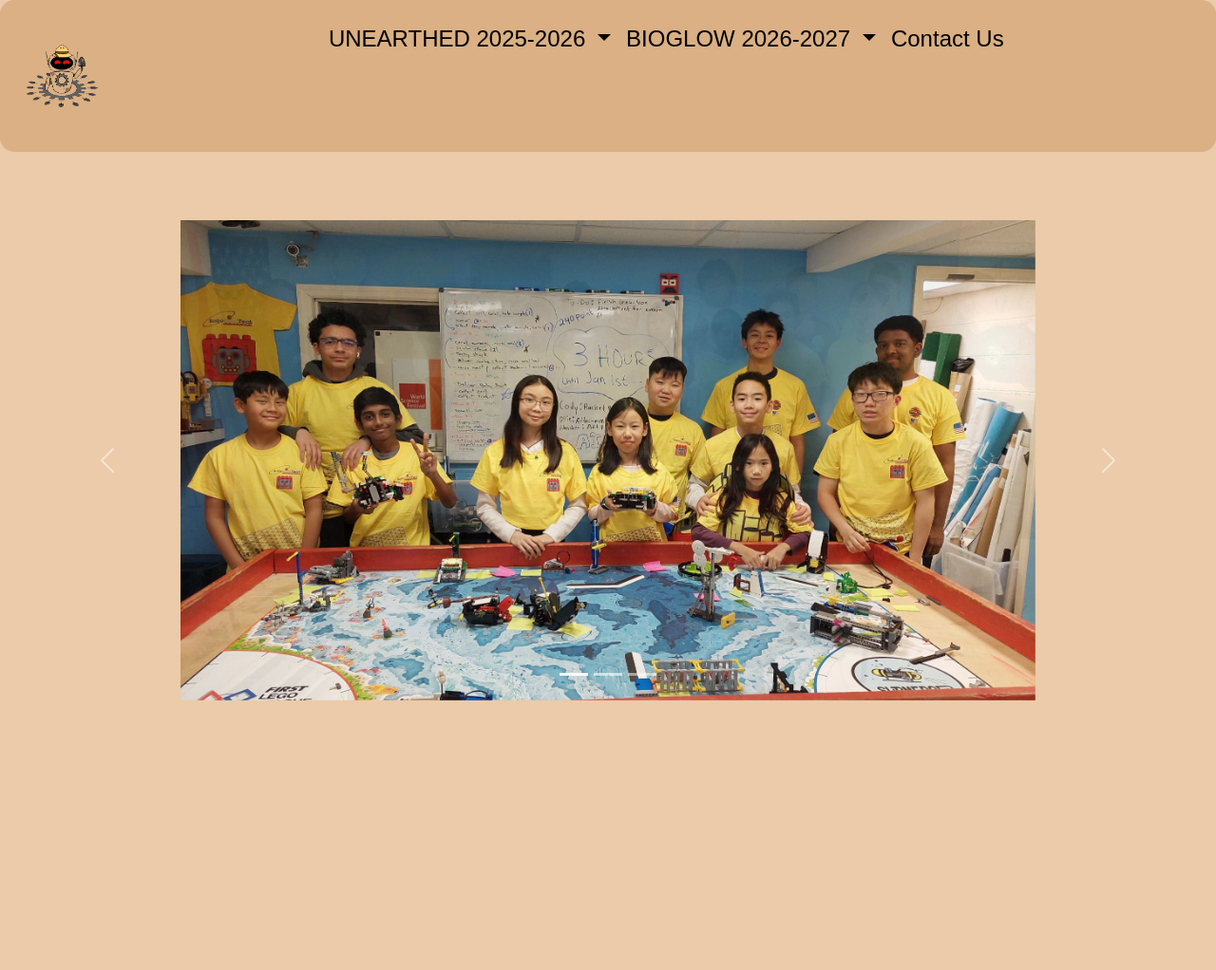
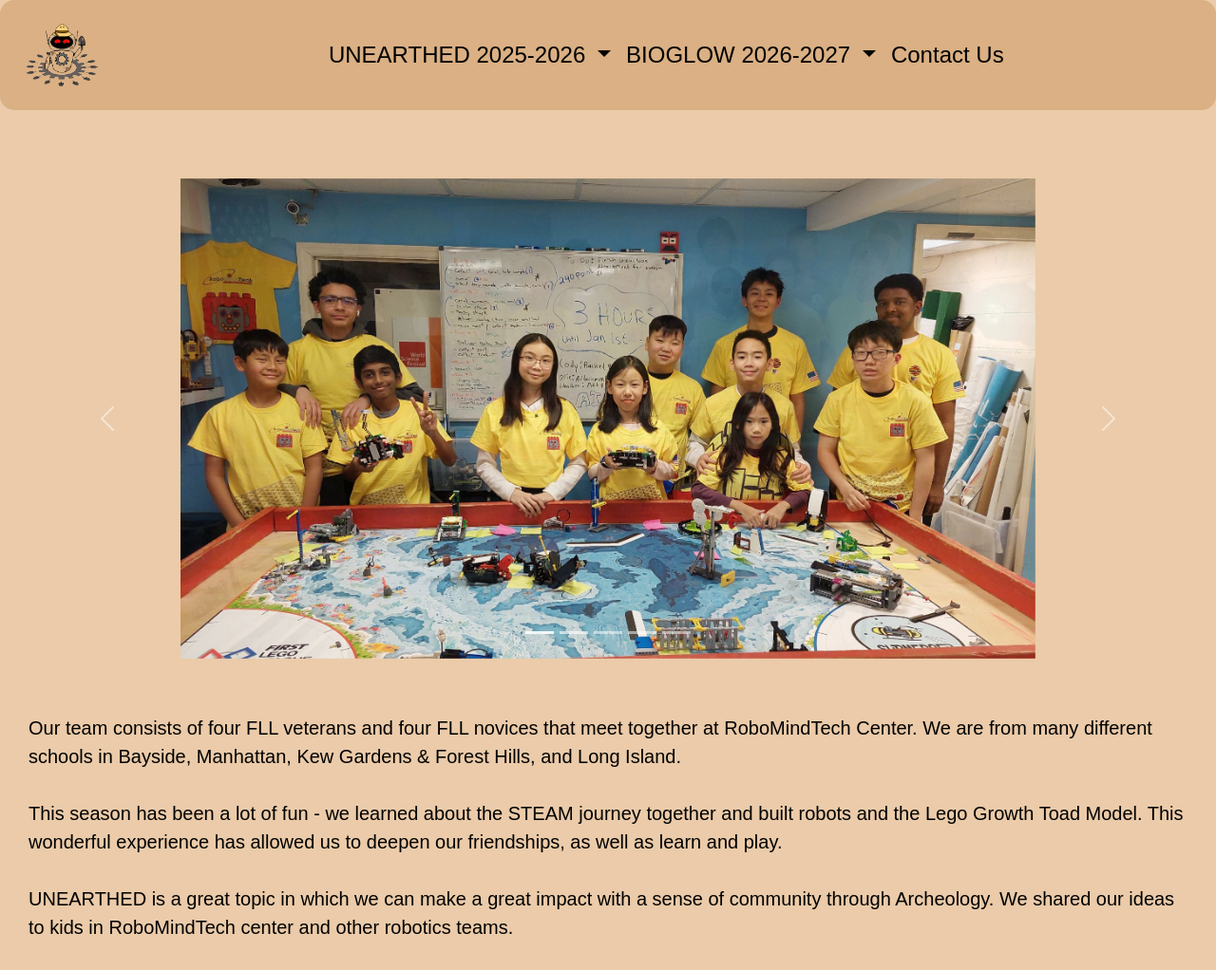
Before and after one commit to regg001/RMT-FLL-2026-2027-Python-Library, a plain HTML site: page Unearthedtp.html in a window 1280 px wide. Shown: the whole page at 95% size. Before the commit the page ends 800 px from the top, so only its background shows below. Drawn offline with nearby package versions, Linux system fonts and the light colour scheme.

Commit message:
Updated navbar and carosel

```diff
--- a/Unearthedtp.html
+++ b/Unearthedtp.html
@@ -13,22 +13,21 @@
     integrity="sha384-FKyoEForCGlyvwx9Hj09JcYn3nv7wiPVlz7YYwJrWVcXK/BmnVDxM+D2scQbITxI"
     crossorigin="anonymous"></script>
 </head>
-
   <body class="UNEARTHED">
-
     <nav class="navbar navbar-expand-sm align-items-center justify-content-center"
       style="background-color: rgb(218,176,132); border-radius:15px;">
-        <div class="container-fluid d-flex justify-content-center align-items-center">
+      <div class="container-fluid d-flex align-items-center">
         <a class="navbar-brand" href="#"><img src="Images/Unearthed_logo.png" alt="Logo" class="nav-logo"></a>
-            <button class="navbar-toggler" type="button" data-bs-toggle="collapse"
-                data-bs-target="#navbarSupportedContent">
+        <button class="navbar-toggler" type="button" data-bs-toggle="collapse" data-bs-target="#navbarSupportedContent">
           <span class="navbar-toggler-icon"></span>
         </button>
         <div class="collapse navbar-collapse justify-content-center" id="navbarSupportedContent">
-                <ul class="navbar-nav mb-2 mb-lg-0 justify-content-center">
+          <ul class="navbar-nav mb-2 mb-lg-0">
             <li class="nav-item dropdown">
               <a class="nav-link dropdown-toggle" href="#" role="button" data-bs-toggle="dropdown"
-                            aria-expanded="false"> UNEARTHED 2025-2026 </a>
+                aria-expanded="false">
+                UNEARTHED 2025-2026
+              </a>
               <ul class="dropdown-menu">
                 <li><a class="dropdown-item" href="Unearthedtp.html">Team Profile</a></li>
                 <li>
@@ -41,10 +40,12 @@
                 <li><a class="dropdown-item" href="#">Innovation Projects</a></li>
               </ul>
             </li>
-                    <br><br><br><br><br><br>
+
             <li class="nav-item dropdown">
               <a class="nav-link dropdown-toggle" href="#" role="button" data-bs-toggle="dropdown"
-                            aria-expanded="false"> BIOGLOW 2026-2027 </a>
+                aria-expanded="false">
+                BIOGLOW 2026-2027
+              </a>
               <ul class="dropdown-menu">
                 <li><a class="dropdown-item" href="#">Team Profile</a></li>
                 <li>
@@ -57,25 +58,30 @@
                 <li><a class="dropdown-item" href="#">Innovation Projects</a></li>
               </ul>
             </li>
-                    <li class="nav-item"><a class="nav-link active" aria-current="page" href="#">Contact Us</a></li>
+            <li class="nav-item">
+              <a class="nav-link active" aria-current="page" href="#">Contact Us</a>
+            </li>
           </ul>
-            </div>
         </div>
     </nav>
 
     <main>
-
       <br><br><br>
-
       <div id="carouselExample" class="carousel slide carousel-fade" data-bs-ride="carousel">
         <div class="carousel-indicators">
-                <button type="button" data-bs-target="#carouselExampleIndicators" data-bs-slide-to="0" class="active"
+          <button type="button" data-bs-target="#carouselExample" data-bs-slide-to="0" class="active"
             aria-current="true" aria-label="Slide 1"></button>
-                <button type="button" data-bs-target="#carouselExampleIndicators" data-bs-slide-to="1"
+          <button type="button" data-bs-target="#carouselExample" data-bs-slide-to="1"
             aria-label="Slide 2"></button>
-                <button type="button" data-bs-target="#carouselExampleIndicators" data-bs-slide-to="2"
+          <button type="button" data-bs-target="#carouselExample" data-bs-slide-to="2"
             aria-label="Slide 3"></button>
+          <button type="button" data-bs-target="#carouselExample" data-bs-slide-to="3"
+            aria-label="Slide 4"></button>
+          <button type="button" data-bs-target="#carouselExample" data-bs-slide-to="4"
+            aria-label="Slide 4"></button>
         </div>
+
+        <div class="carousel-container">
           <div class="carousel-inner">
             <div class="carousel-item active">
               <img src="Images/Unearthed_teamphoto.jpg" class="d-block w-100 carousel-img" alt="Team photo">
@@ -86,7 +92,14 @@
             <div class="carousel-item">
               <img src="./Images/Unearthed_BTFRC.jpg" class="d-block w-100 carousel-img" alt="Tech Knights photo">
             </div>
+            <div class="carousel-item">
+              <img src="./Images/Unearthed_Gothem.png" class="d-block w-100 carousel-img" alt="Gothem photo">
             </div>
+            <div class="carousel-item">
+              <img src="./Images/Unearthed_Wendy-1.png" class="d-block w-100 carousel-img" alt="Wendy photo">
+            </div>
+          </div>
+
           <button class="carousel-control-prev" type="button" data-bs-target="#carouselExample" data-bs-slide="prev">
             <span class="carousel-control-prev-icon" aria-hidden="true"></span>
             <span class="visually-hidden">Previous</span>
@@ -96,11 +109,24 @@
             <span class="visually-hidden">Next</span>
           </button>
         </div>
-
+      </div>
       <br><br>
-
+      <div class="overview">
+        <p>
+          Our team consists of four FLL veterans and four FLL novices that meet together at RoboMindTech Center. We are
+          from many different schools in Bayside, Manhattan, Kew Gardens & Forest Hills, and Long Island. <br><br>
+          This season has been a lot of fun - we learned about the STEAM journey together and built robots and the Lego
+          Growth Toad Model. This wonderful experience has allowed us to deepen our friendships, as well as learn and
+          play. <br> <br>
+          UNEARTHED is a great topic in which we can make a great impact with a sense of community through Archeology.
+          We shared our ideas to kids in RoboMindTech center and other robotics teams.
+        </p>
+      </div>
     </main>
 
+
+
+    <br><br><br>
   </body>
 
 </html>
```
Lines whose indentation alone changed are shown as unchanged.
